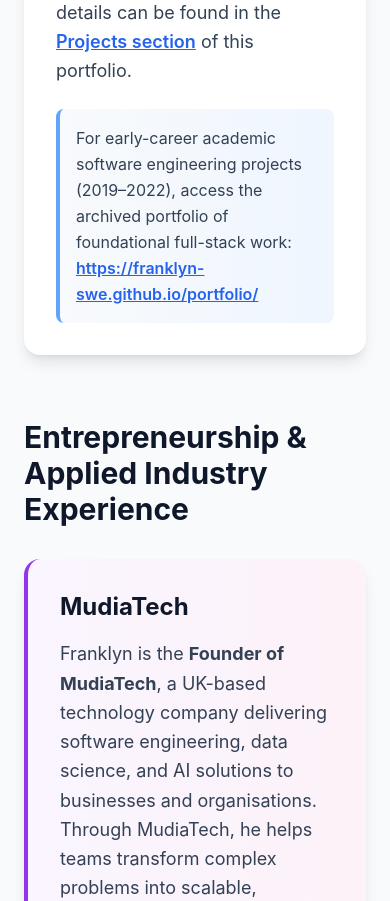
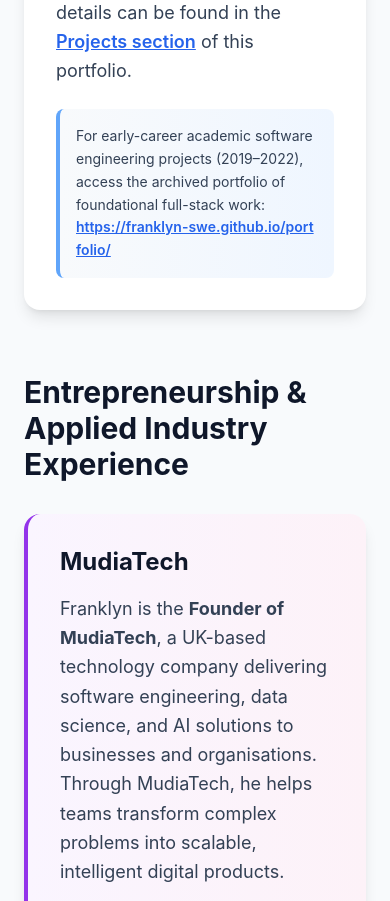
Before and after one commit to Franklyn-SWE/franklyn-portfolio, a React (Vite) app: page /about in a window 390 px wide. Shown: the part 2660-3561 px from the top of the page. Built offline with nearby package versions, Linux system fonts and the light colour scheme.

Commit message:
Improve mobile responsiveness for archived portfolio section

```diff
--- a/src/pages/About.jsx
+++ b/src/pages/About.jsx
@@ -106,8 +106,8 @@
             </a>{" "}
             of this portfolio.
           </p>
-          <div className="mt-6 p-4 bg-gradient-to-r from-slate-50 to-blue-50 rounded-lg border-l-4 border-blue-400">
-            <p className="text-base text-slate-700 leading-relaxed">
+          <div className="mt-6 p-4 md:p-6 bg-gradient-to-r from-slate-50 to-blue-50 rounded-lg border-l-4 border-blue-400">
+            <p className="text-sm md:text-base text-slate-700 leading-relaxed">
               For early-career academic software engineering projects
               (2019–2022), access the archived portfolio of foundational
               full-stack work:
@@ -116,7 +116,7 @@
                 href="https://franklyn-swe.github.io/portfolio/"
                 target="_blank"
                 rel="noopener noreferrer"
-                className="text-blue-600 hover:text-blue-800 font-semibold underline"
+                className="text-blue-600 hover:text-blue-800 font-semibold underline break-all"
               >
                 https://franklyn-swe.github.io/portfolio/
               </a>
```
